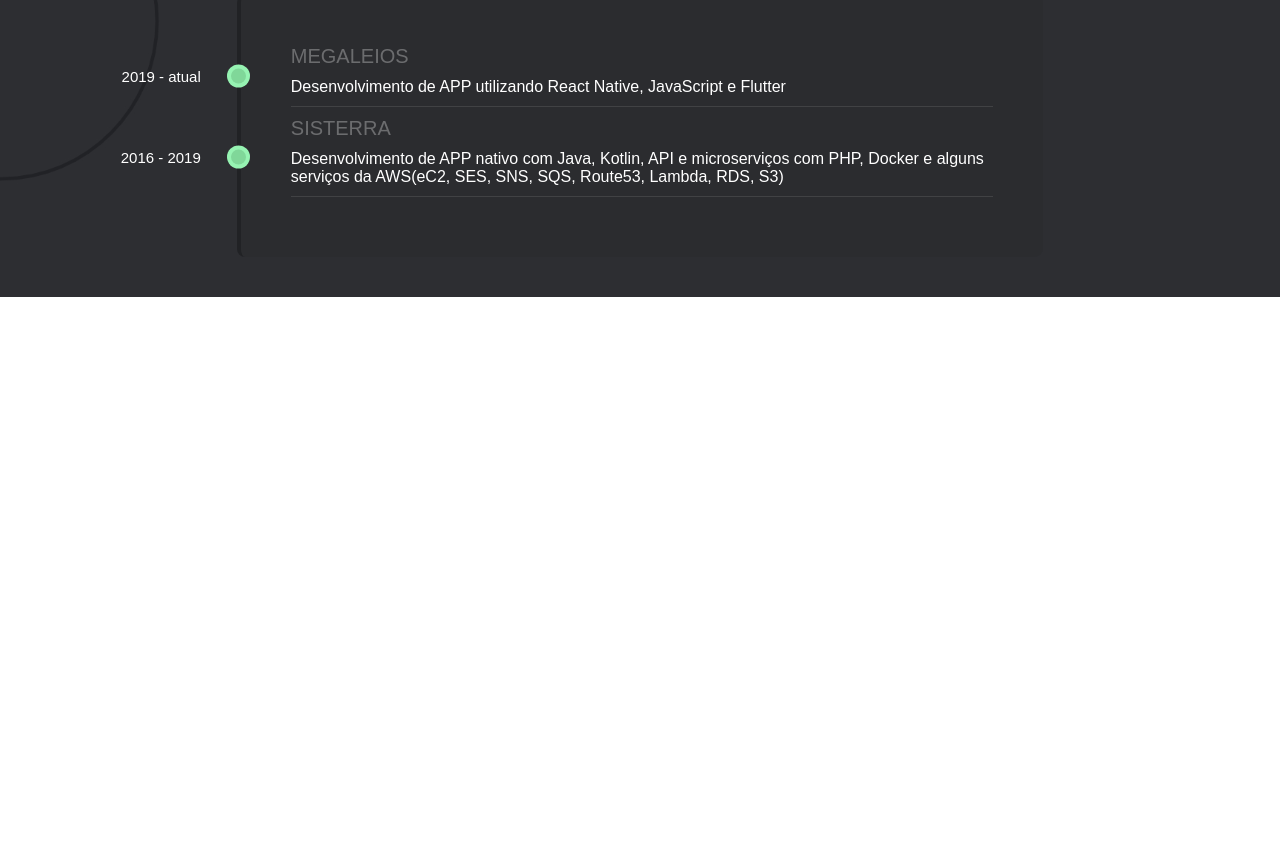
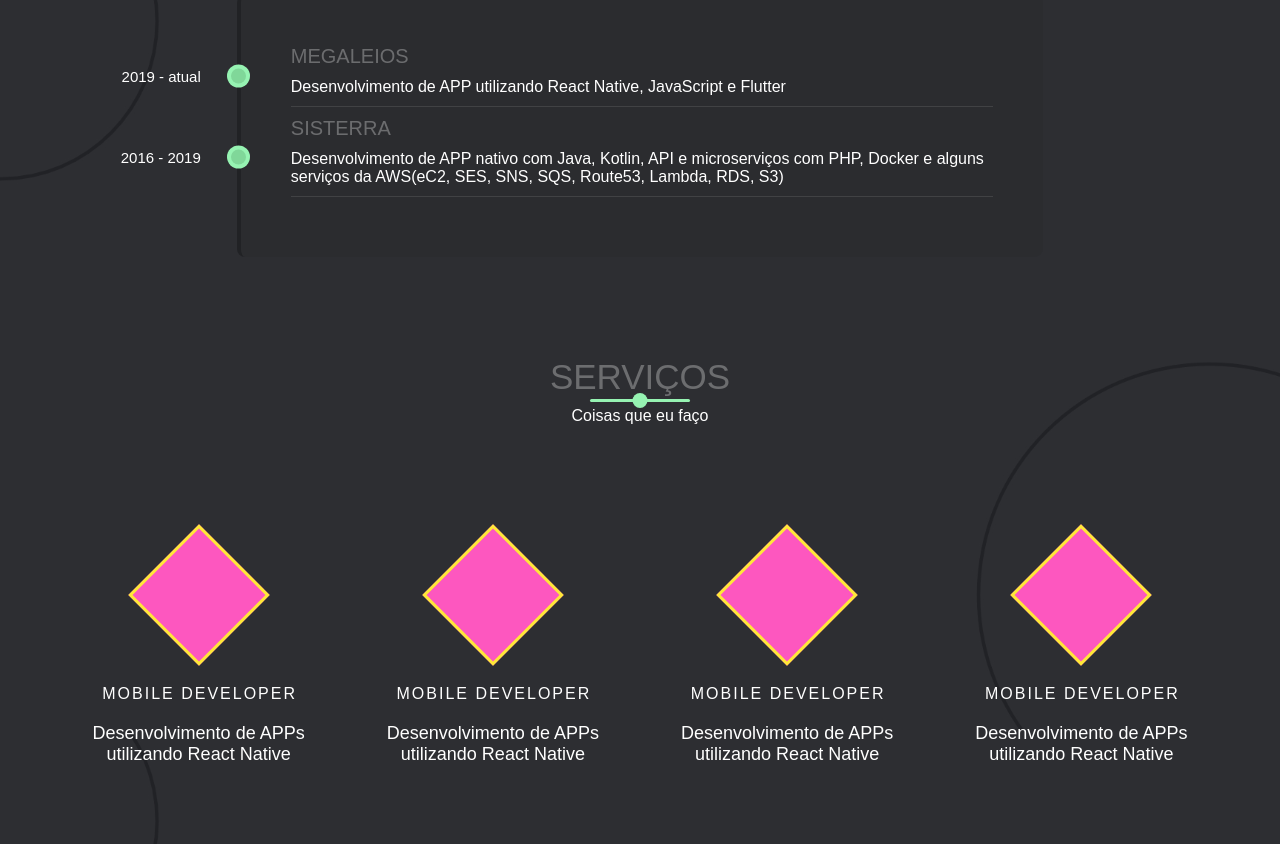
Before and after one commit to renankanu/kanu-portifolio, a Next.js app: page /PortHome in a window 1280 px wide. Shown: the part 1670-2514 px from the top of the page. Before the commit the page ends 1967 px from the top, so only its background shows below. Built offline with nearby package versions, Linux system fonts and the light colour scheme.

Commit message:
Create section service

```diff
--- a/src/components/HeaderLanding/styles.ts
+++ b/src/components/HeaderLanding/styles.ts
@@ -42,7 +42,7 @@
   }
 `
 
-export const SubTitleName = styled.h1`
+export const SubTitleName = styled.h6`
   font-size: 2rem;
   font-weight: 300;
 
--- /dev/null
+++ b/src/components/Service/index.tsx
@@ -0,0 +1,60 @@
+import React from 'react'
+
+import {
+  ServiceSection,
+  Container,
+  SectionHeading,
+  Title,
+  SubTitle,
+  MySkills,
+  Skills,
+  IconContainer,
+  Icon,
+  TitleSkill,
+  DescriptionSkill,
+} from './styles'
+
+const Service: React.FC = () => {
+  return (
+    <ServiceSection>
+      <Container>
+        <SectionHeading>
+          <Title>Serviços</Title>
+          <SubTitle>Coisas que eu faço</SubTitle>
+        </SectionHeading>
+        <MySkills>
+          <Skills>
+            <IconContainer>
+              <Icon className="fas fa-layer-group"></Icon>
+            </IconContainer>
+            <TitleSkill>Mobile Developer</TitleSkill>
+            <DescriptionSkill>Desenvolvimento de APPs utilizando React Native</DescriptionSkill>
+          </Skills>
+          <Skills>
+            <IconContainer>
+              <Icon className="fas fa-layer-group"></Icon>
+            </IconContainer>
+            <TitleSkill>Mobile Developer</TitleSkill>
+            <DescriptionSkill>Desenvolvimento de APPs utilizando React Native</DescriptionSkill>
+          </Skills>
+          <Skills>
+            <IconContainer>
+              <Icon className="fas fa-layer-group"></Icon>
+            </IconContainer>
+            <TitleSkill>Mobile Developer</TitleSkill>
+            <DescriptionSkill>Desenvolvimento de APPs utilizando React Native</DescriptionSkill>
+          </Skills>
+          <Skills>
+            <IconContainer>
+              <Icon className="fas fa-layer-group"></Icon>
+            </IconContainer>
+            <TitleSkill>Mobile Developer</TitleSkill>
+            <DescriptionSkill>Desenvolvimento de APPs utilizando React Native</DescriptionSkill>
+          </Skills>
+        </MySkills>
+      </Container>
+    </ServiceSection>
+  )
+}
+
+export default Service
--- /dev/null
+++ b/src/components/Service/styles.ts
@@ -0,0 +1,95 @@
+import styled from 'styled-components'
+
+export const ServiceSection = styled.section`
+  padding: 10rem 0;
+`
+
+export const Container = styled.div`
+  width: 90%;
+  max-width: 120rem;
+  height: 100%;
+  margin: 0 auto;
+  position: relative;
+`
+export const SectionHeading = styled.div`
+  text-align: center;
+  margin-bottom: 10rem;
+`
+
+export const Title = styled.h1`
+  font-size: 3.5rem;
+  color: rgba(255, 255, 255, 0.3);
+  text-transform: uppercase;
+  font-weight: 300;
+  position: relative;
+  margin-bottom: 1rem;
+  &:before,
+  &:after {
+    content: '';
+    position: absolute;
+    bottom: -0.5rem;
+    left: 50%;
+    transform: translate(-50%);
+    background-color: ${({ theme }) => theme.secondColor};
+  }
+  &:before {
+    width: 10rem;
+    height: 3px;
+    border-radius: 0.8rem;
+  }
+  &:after {
+    width: 1.5rem;
+    height: 1.5rem;
+    border-radius: 100%;
+    bottom: -1.1rem;
+  }
+`
+
+export const SubTitle = styled.h6`
+  font-size: 1.6rem;
+  font-weight: 300;
+`
+
+export const MySkills = styled.div`
+  margin-top: 10rem;
+  display: grid;
+  grid-template-columns: repeat(auto-fit, minmax(25rem, 1fr));
+  grid-gap: 2.5rem;
+  text-align: center;
+`
+
+export const Skills = styled.div`
+  display: flex;
+  flex-direction: column;
+  justify-content: center;
+  align-items: center;
+  padding: 2rem;
+`
+
+export const IconContainer = styled.div`
+  width: 10rem;
+  height: 10rem;
+  border: 3px solid #ffe838;
+  background-color: #fd57bf;
+  margin-bottom: 2rem;
+  display: flex;
+  transform: rotate(45deg);
+`
+
+export const Icon = styled.i`
+  color: #ffe838;
+  font-size: 5rem;
+  margin: auto;
+  transform: rotate(-45deg);
+`
+
+export const TitleSkill = styled.div`
+  text-transform: uppercase;
+  letter-spacing: 2px;
+  margin: 2rem -2px 2rem 0;
+`
+
+export const DescriptionSkill = styled.p`
+  font-size: 1.8rem;
+  font-weight: 300;
+`
--- a/src/components/WorkExperience/styles.ts
+++ b/src/components/WorkExperience/styles.ts
@@ -44,7 +44,7 @@
   }
 `
 
-export const SubTitle = styled.div`
+export const SubTitle = styled.h6`
   font-size: 1.6rem;
   font-weight: 300;
 `
--- a/src/pages/PortHome/index.tsx
+++ b/src/pages/PortHome/index.tsx
@@ -3,6 +3,7 @@
 import { Container } from './styles'
 import HeaderLanding from 'src/components/HeaderLanding'
 import WorkExperience from 'src/components/WorkExperience'
+import Service from 'src/components/Service'
 
 const PortHome: React.FC = () => {
   return (
@@ -10,6 +11,7 @@
       <HeaderLanding />
       <About />
       <WorkExperience />
+      <Service />
     </Container>
   )
 }
```
